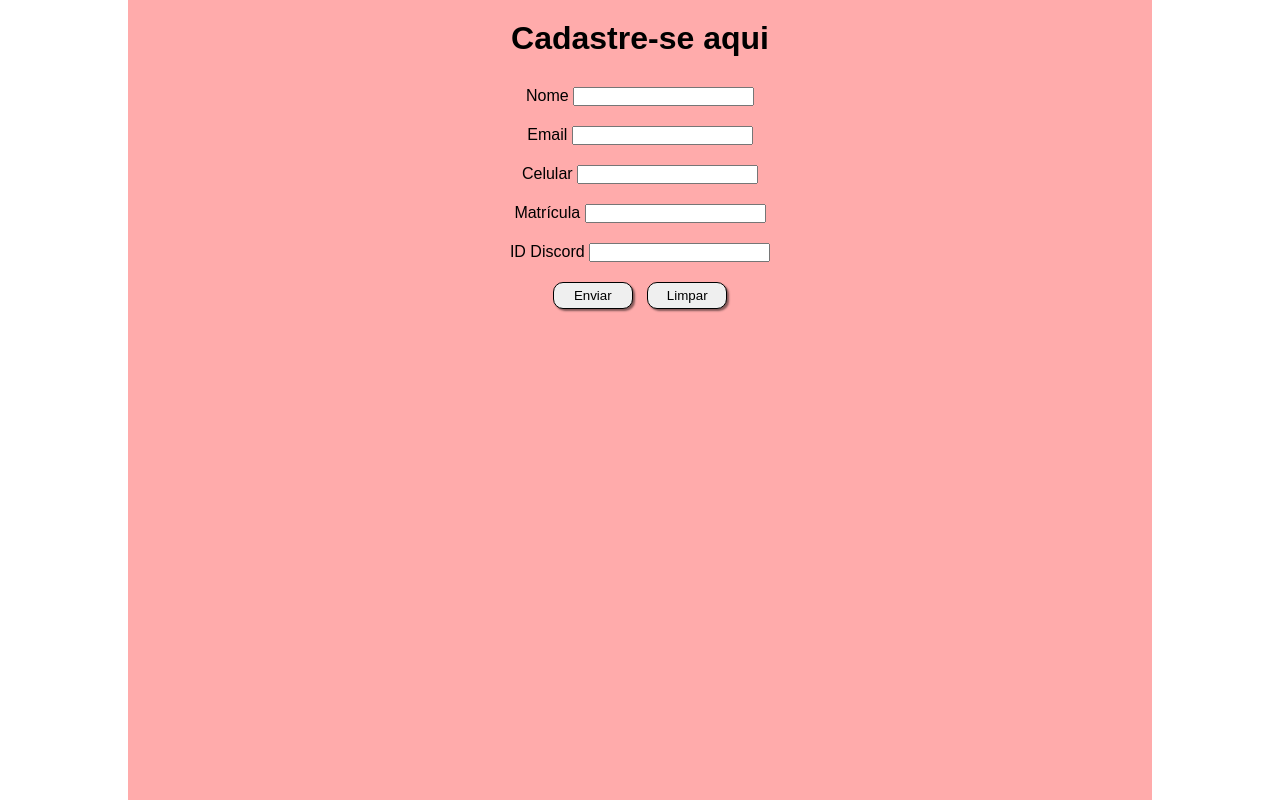
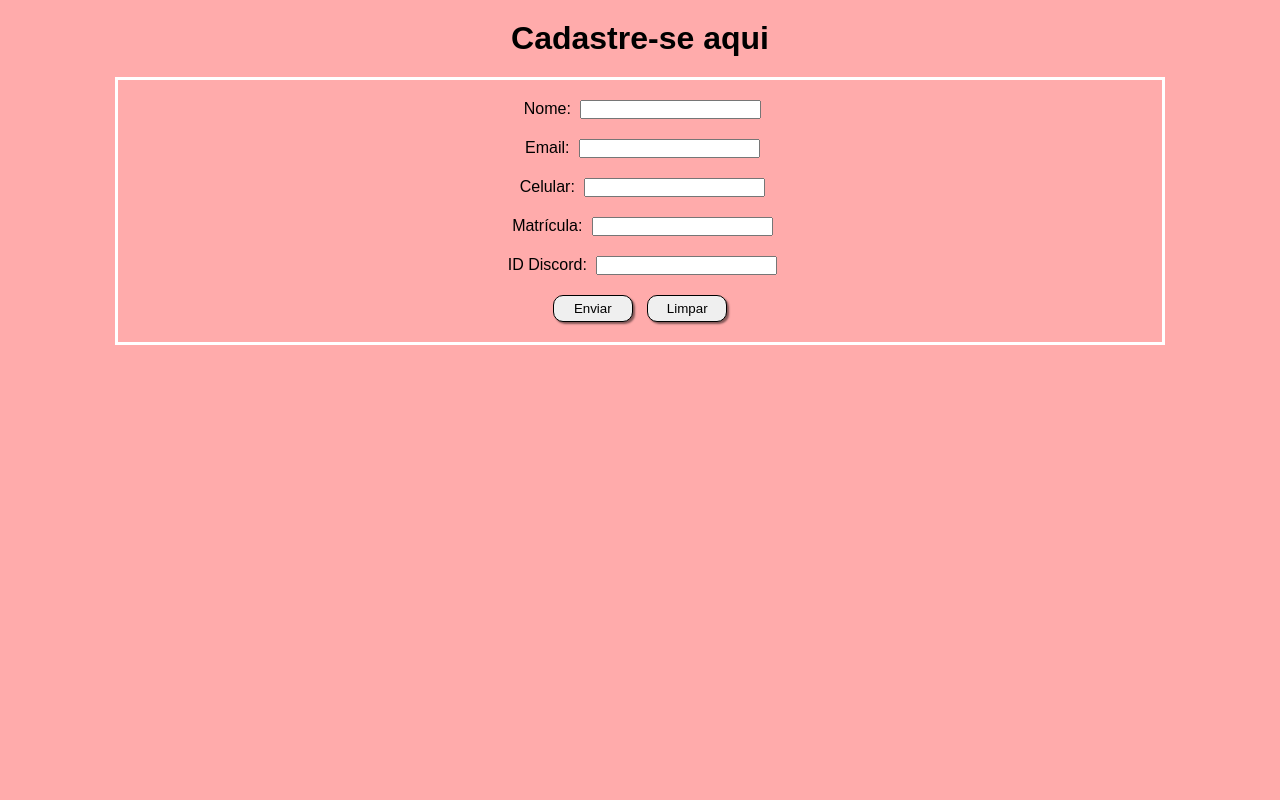
Before and after one commit to capeloo/projeto-webapp-a-guilda, a PHP site: page / in a window 1280 px wide. Run offline with PHP 8.4, Linux system fonts and the light colour scheme.

Commit message:
style atualizado

```diff
--- a/estilos/style.css
+++ b/estilos/style.css
@@ -8,7 +8,7 @@
 
 main {
     background-color: rgb(255, 171, 171);
-    width: 80vw;
+    width: 100vw;
     height: 100vh;
     margin: auto;
 }
@@ -18,9 +18,26 @@ main > h1 {
     padding: 20px;
 }
 
+main > form {
+    width: 80vw;
+    margin: auto;
+    padding: 10px;
+    border: 3px solid rgb(255, 255, 255);
+}
+
 main > form > div {
+    margin: auto;
     text-align: center;
     padding: 10px;
+}
+
+main > form > div#botao {
+    margin: auto;
+    text-align: center;
+}
+
+main > form > div > label {
+    padding: 5px;
 }
 
 main > form > div#botao > input {
--- a/index.html
+++ b/index.html
@@ -13,23 +13,23 @@
         <h1>Cadastre-se aqui</h1>
         <form action="cadastro.php" method="post">
             <div>
-                <label for="inome">Nome</label>
+                <label for="inome">Nome:</label>
                 <input type="text" name="nome" id="inome" required>
             </div>
             <div>
-                <label for="iemail">Email</label>
+                <label for="iemail">Email:</label>
                 <input type="email" name="email" id="iemail"required>
             </div>
             <div>
-                <label for="icel">Celular</label>
+                <label for="icel">Celular:</label>
                 <input type="tel" name="cel" id="icel" required>
             </div>
             <div>
-                <label for="imatricula">Matrícula</label>
+                <label for="imatricula">Matrícula:</label>
                 <input type="number" name="matricula" id="imatricula">
             </div>
             <div>
-                <label for="idisc">ID Discord</label>
+                <label for="idisc">ID Discord:</label>
                 <input type="text" name="disc" id="idisc">
             </div>
             <div id="botao">
```
